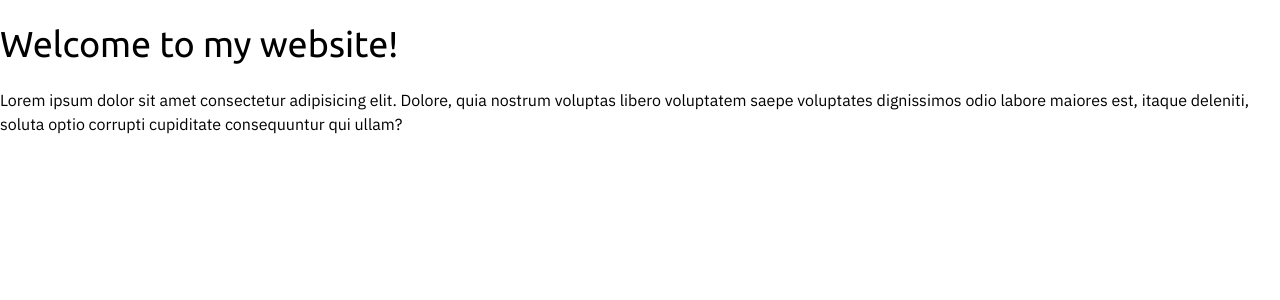
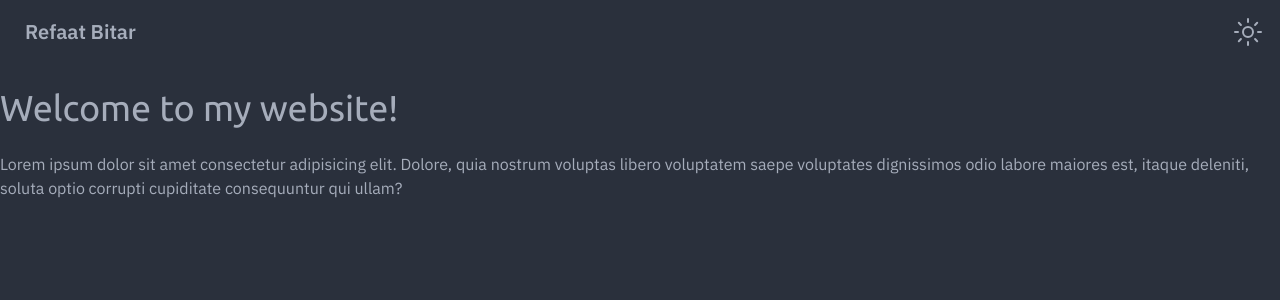
Before and after one commit to Ref-Bit/refaatbitar, a Next.js app: page / in a window 1280 px wide. Shown: the top 300 px of the page. Built offline with nearby package versions, Linux system fonts and the light colour scheme.

Commit message:
Added light/dark mode

```diff
--- a/package.json
+++ b/package.json
@@ -9,9 +9,11 @@
     "lint": "next lint"
   },
   "dependencies": {
+    "daisyui": "^2.24.0",
     "next": "12.2.5",
     "react": "18.2.0",
-    "react-dom": "18.2.0"
+    "react-dom": "18.2.0",
+    "react-icons": "^4.4.0"
   },
   "devDependencies": {
     "@types/node": "18.7.3",
--- a/pages/_document.tsx
+++ b/pages/_document.tsx
@@ -14,10 +14,14 @@ class MyDocument extends Document {
 
   render() {
     return (
-      <Html>
+      <Html data-theme="dark">
         <Head>
           <link rel="preconnect" href="https://fonts.googleapis.com" />
-          <link rel="preconnect" href="https://fonts.gstatic.com" crossOrigin='true' />
+          <link
+            rel="preconnect"
+            href="https://fonts.gstatic.com"
+            crossOrigin="true"
+          />
           <link
             href="https://fonts.googleapis.com/css2?family=IBM+Plex+Sans:wght@100;200;300;400;500;600;700&family=Ubuntu:wght@400;500&display=swap"
             rel="stylesheet"
--- /dev/null
+++ b/pages/components/Navbar.tsx
@@ -0,0 +1,36 @@
+import { useEffect, useState } from 'react';
+import { IoSunnyOutline, IoMoonOutline } from 'react-icons/io5';
+
+const Navbar = () => {
+  const [darkMode, setDarkMode] = useState(true);
+
+  useEffect(() => {
+    if (darkMode) {
+      document.documentElement.setAttribute('data-theme', 'dark');
+    } else {
+      document.documentElement.setAttribute('data-theme', 'light');
+    }
+  }, [darkMode]);
+
+  return (
+    <div className="navbar bg-base-100">
+      <div className="flex-1">
+        <span className="btn btn-ghost normal-case text-xl">Refaat Bitar</span>
+      </div>
+      <div className="flex-none">
+        <button
+          className="btn btn-square btn-ghost"
+          onClick={() => setDarkMode(!darkMode)}
+        >
+          {darkMode ? (
+            <IoSunnyOutline size="2rem" />
+          ) : (
+            <IoMoonOutline size="2rem" />
+          )}
+        </button>
+      </div>
+    </div>
+  );
+};
+
+export default Navbar;
--- a/pages/index.tsx
+++ b/pages/index.tsx
@@ -1,5 +1,6 @@
 import type { NextPage } from 'next';
 import Head from 'next/head';
+import Navbar from './components/Navbar';
 
 const Home: NextPage = () => {
   return (
@@ -10,7 +11,8 @@ const Home: NextPage = () => {
         <link rel="icon" href="/favicon.ico" />
       </Head>
 
-      <main className='container font-body mx-auto min-h-full'>
+      <main className="container font-body mx-auto min-h-full">
+        <Navbar />
         <h1 className="font-title text-4xl py-6">Welcome to my website!</h1>
         <p>
           Lorem ipsum dolor sit amet consectetur adipisicing elit. Dolore, quia
--- a/tailwind.config.js
+++ b/tailwind.config.js
@@ -4,6 +4,7 @@ module.exports = {
     './pages/**/*.{js,ts,jsx,tsx}',
     './components/**/*.{js,ts,jsx,tsx}',
   ],
+  darkMode: 'class',
   theme: {
     extend: {
       fontFamily: {
@@ -12,5 +13,13 @@ module.exports = {
       },
     },
   },
-  plugins: [],
+  variants: {
+    extend: {
+      textOpacity: ['dark'],
+    },
+  },
+  plugins: [require('daisyui')],
+  daisyui: {
+    themes: ["dark", "light"],
+  },
 };
```
Also changed, not shown: 1 other file (tests, documents, lock files or other folders).
